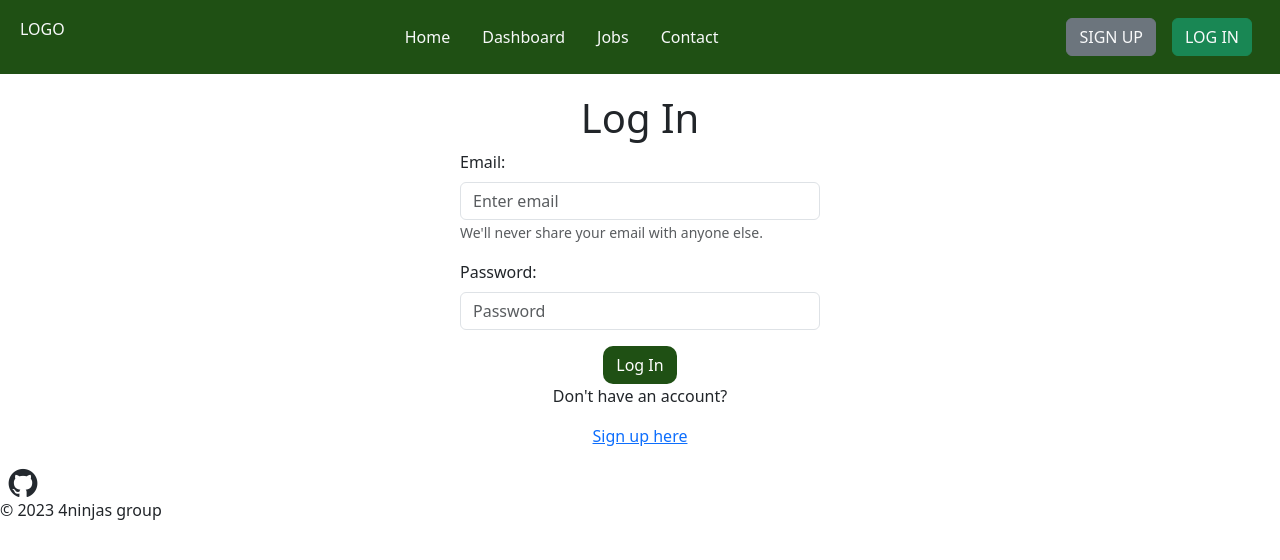
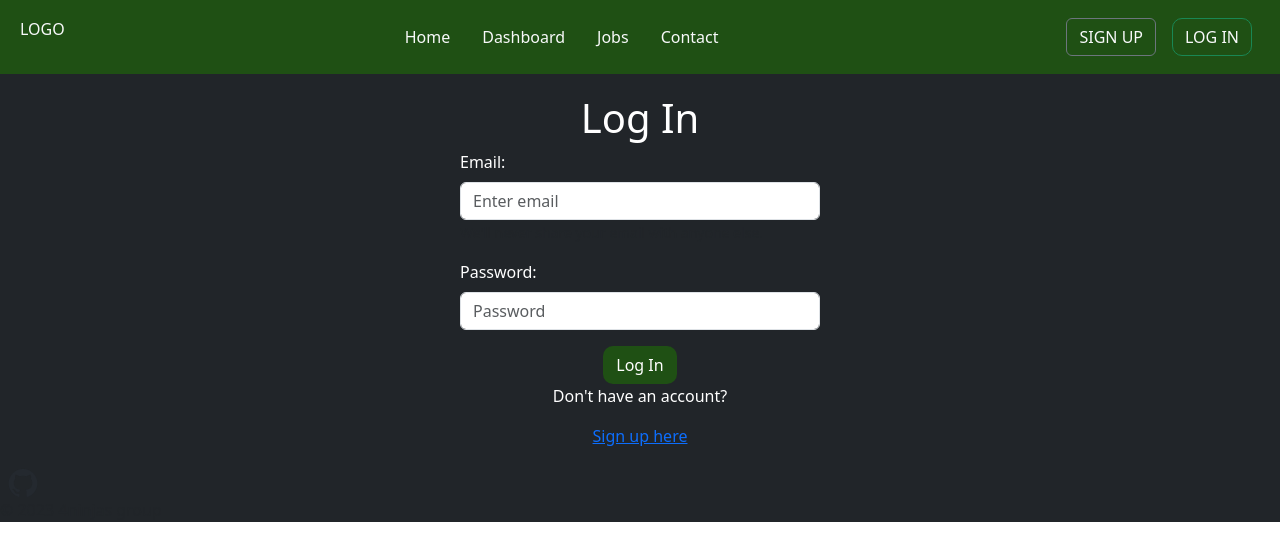
Before and after one commit to ChadBowler/employ-me-now, a React (Create React App) app in the folder client/: page /login in a window 1280 px wide. Shown: the top 560 px of the page. Built offline with nearby package versions, Linux system fonts and the light colour scheme.

Commit message:
added logic for dashboard and styling

```diff
--- a/client/src/App.js
+++ b/client/src/App.js
@@ -45,7 +45,7 @@ const App = () => {
   return (
     <ApolloProvider client={client}>
       <Router>
-        <div className="flex-column justify-flex-start min-100-vh bg-primary-black">
+        <div className="flex-column justify-flex-start min-100-vh bg-dark">
           <Header />
 
           <div className="container">
--- a/client/src/components/Header.js
+++ b/client/src/components/Header.js
@@ -19,6 +19,12 @@ const headerStyle = {
 const navStyle = {
 	display: 'flex',
 	alignItems: 'center',
+};
+
+const buttonStyle = {
+  background: "#1F5014",
+  borderRadius: "10px",
+  color: "white",
 };
 
 function Header() {
@@ -50,7 +56,7 @@ function Header() {
      {Auth.loggedIn() ? (
       <>
         <Link className="text-light m-2 text-decoration-none" to="/me">
-          Welocome {Auth.getProfile().data.username}!
+          Welocome, {Auth.getProfile().data.username}
         </Link>
         <button className="btn btn-success text-light m-2" onClick={logout}>
           Logout
@@ -58,10 +64,10 @@ function Header() {
       </>
       ) :(
       <>
-      <Link className="btn btn-secondary text-light m-2" to="/signup">
+      <Link className="btn btn-outline-secondary text-light m-2" to="/signup">
         SIGN UP
       </Link>
-      <Link className="btn btn-success text-light m-2" to="/login">
+      <Link className="btn btn-success text-light m-2" style={buttonStyle} to="/login">
         LOG IN
       </Link>
       </>
--- a/client/src/pages/Dashboard.js
+++ b/client/src/pages/Dashboard.js
@@ -8,6 +8,12 @@ import Auth from "../utils/auth";
 
 const someStyle = {
  //add styles
+};
+
+const buttonStyle = {
+  background: "#1F5014",
+  borderRadius: "10px",
+  color: "white",
 };
 
 const Dashboard = () => {
@@ -36,26 +42,38 @@ const Dashboard = () => {
    </h4>
   );
  }
+
+ // format skills as an array
+ const skillsArray = user.bio[0].skills.split(",");
+ console.log(skillsArray);
  return (
   <>
-   <div style={someStyle}>
-    <section>
-     <h1>Welcome {userParam ? `${user.name}` : "your"}</h1>
+   <div style={someStyle} className="text-white mt-4">
+     <h1>User Profile</h1>
      {/* react logic for pulling user info - name, &c. */}
-
-     <h1>{user.name}'s Profile</h1>
      {/* <UserProfile /> */}
-    </section>
-    <div>
-     <section>
-      <h3>
-      {user.phoneNumber}
-      </h3>
-      <p1></p1>
-      <ul>
-       <li></li>
-      </ul>
-     </section>
+    <div className="container">
+    <div className="row">
+      <div className="ms-4 col-md-4">
+        <h4 className="mt-4">Name: {user.name}</h4>
+        <div className="ms-2 mt-4">
+          <p>Email: {user.email}</p>
+          <p>Phone: {user.phoneNumber}</p>
+          <p>Skills:</p>
+          <p>{skillsArray.map((skill) => {
+            return <li>{skill}</li>;
+          })}</p>
+          <p>About Me:</p>
+          <p className="ms-4">{user.bio[0].userDescription}</p>
+        </div>
+        <button className="btn btn-success" style={buttonStyle}>Edit Profile</button>
+      </div>
+      <div className="ms-4 col-md-6">
+        <h4>Applications</h4>
+        <p>Number of Applications: {user.applications.length}</p>
+        {/* itterate through applications */}
+      </div>
+    </div>
     </div>
    </div>
   </>
--- a/client/src/pages/LogIn.js
+++ b/client/src/pages/LogIn.js
@@ -38,7 +38,7 @@ const LogIn = () => {
 
   const handleFormSubmit = async (event) => {
     event.preventDefault();
-    console.log(formState);
+    // console.log(formState);
     try {
       // retrieve data from the login mutation using the user's input email and password
       const { data } = await login({
@@ -59,7 +59,7 @@ const LogIn = () => {
 
   return (
     <>
-    <div style={someStyle}>
+    <div className="text-white" style={someStyle}>
       <h1 className="text-center">Log In</h1>
       {data ? (
         <p>
--- a/client/src/utils/queries.js
+++ b/client/src/utils/queries.js
@@ -15,6 +15,12 @@ query user($username: String!) {
       location
       id
     }
+		applications {
+			_id
+			resume
+			dateApplied
+			accepted
+		}
     _id
   }
 }
@@ -81,6 +87,12 @@ query me {
     name
     phoneNumber
     resume
+		applications {
+			_id
+			resume
+			dateApplied
+			accepted
+		}
   }
 }
 `;
```
